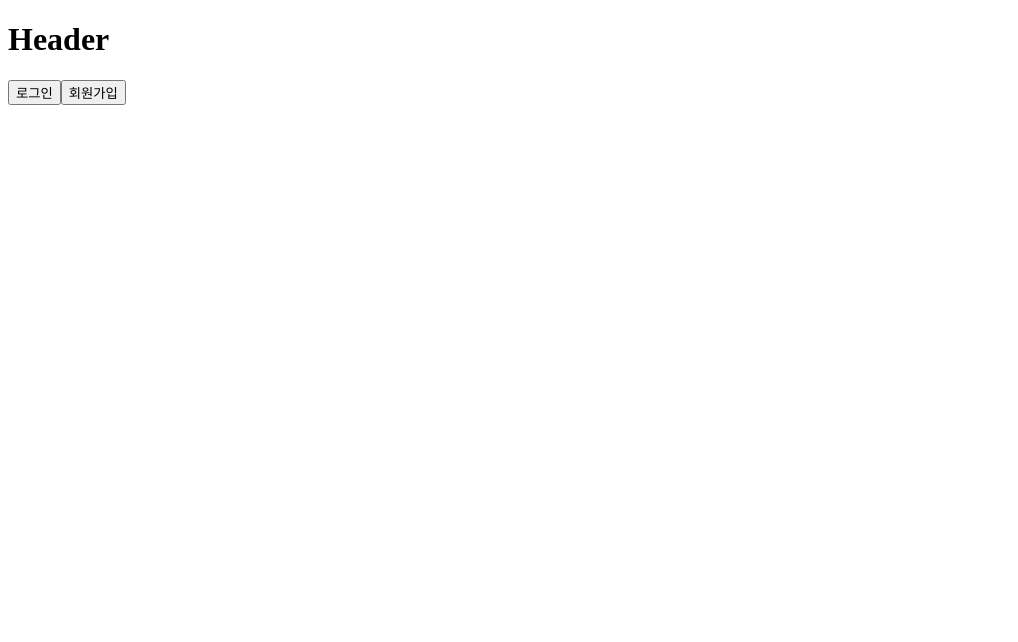
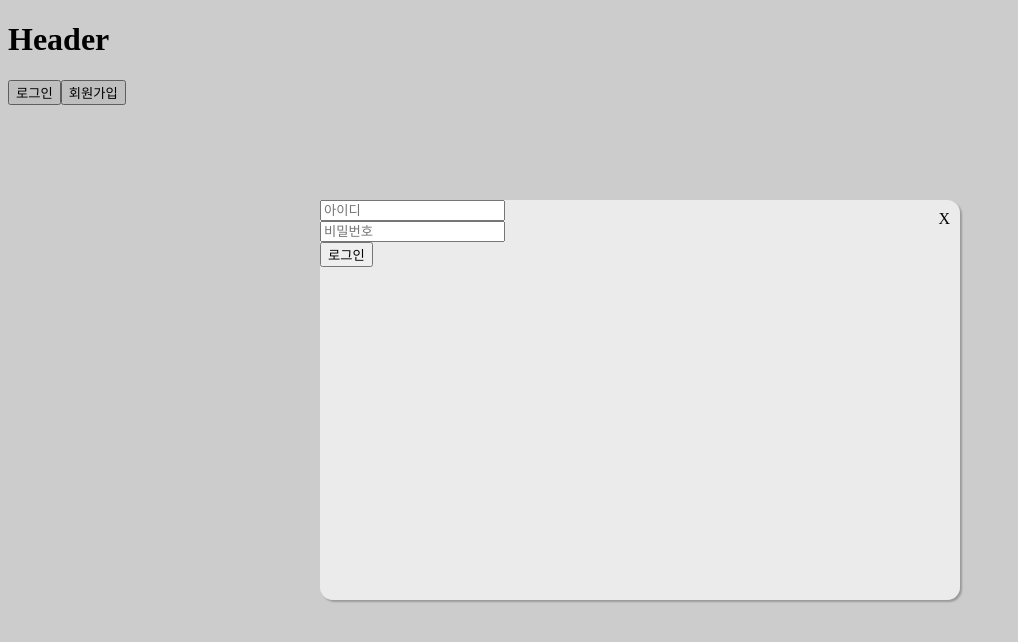
Before and after one commit to PROVIT-TEAM/provit-frontend, a React (Create React App) app: page / in a window 1280 px wide. Both pictures are taken after a click on the button "로그인". Shown: the top 642 px of the page, without its empty margins (0-1018 px from the left). Built offline with nearby package versions, Linux system fonts and the light colour scheme.

Commit message:
#4 login api 호출 mock 데이터를 사용해서 token 정보 저장

```diff
--- a/package.json
+++ b/package.json
@@ -10,6 +10,7 @@
     "@types/node": "^16.18.67",
     "@types/react": "^18.2.41",
     "@types/react-dom": "^18.2.17",
+    "axios": "^1.6.2",
     "react": "^18.2.0",
     "react-dom": "^18.2.0",
     "react-scripts": "5.0.1",
--- /dev/null
+++ b/src/api/axios.js
@@ -0,0 +1,8 @@
+import axios from "axios";
+
+const SERVER_URL = "http://localhost:3000";
+const instance = axios.create({
+  baseURL: SERVER_URL,
+});
+
+export default instance;
--- a/src/components/layouts/Header.tsx
+++ b/src/components/layouts/Header.tsx
@@ -1,23 +1,33 @@
 import React, { useState } from "react";
 import JoinModal from "../modals/JoinModal";
+import LoginModal from "../modals/LoginModal";
+const Header = () => {
+  const [isOpenLoginModal, setIspenLoginModal] = useState(false);
+  const [isOpenJoinModal, setIsOpenJoinModal] = useState(false);
 
-const Header = () => {
-  const [isOpenModal, setIsOpenModal] = useState(false);
-
-  const openModal = () => {
-    setIsOpenModal(true);
+  const openLoginModal = () => {
+    setIspenLoginModal(true);
   };
 
-  const closeModal = () => {
-    setIsOpenModal(false);
+  const closeLoginModal = () => {
+    setIspenLoginModal(false);
+  };
+
+  const openJoinModal = () => {
+    setIsOpenJoinModal(true);
+  };
+
+  const closeJoinModal = () => {
+    setIsOpenJoinModal(false);
   };
 
   return (
     <div>
       <h1>Header</h1>
-      <button>로그인</button>
-      <button onClick={openModal}>회원가입</button>
-      {isOpenModal && <JoinModal closeModal={closeModal} />}
+      <button onClick={openLoginModal}>로그인</button>
+      {isOpenLoginModal && <LoginModal closeModal={closeLoginModal} />}
+      <button onClick={openJoinModal}>회원가입</button>
+      {isOpenJoinModal && <JoinModal closeModal={closeJoinModal} />}
     </div>
   );
 };
--- /dev/null
+++ b/src/components/modals/LoginModal.tsx
@@ -0,0 +1,53 @@
+import React, { useState } from "react";
+import ModalOverlay from "./ModalOverlay";
+import axios from "../../api/axios";
+import apis from "../../api/apis";
+
+const LoginModal = ({ closeModal }: any) => {
+  const [user, setUser] = useState({
+    username: "",
+    password: "",
+  });
+
+  const [isAuthenticated, setAuthenticated] = useState(false);
+
+  const handleChange = (event: any) => {
+    setUser({ ...user, [event.target.name]: event.target.value });
+  };
+
+  const login = async () => {
+    try {
+      const response = await axios.get(apis.login);
+      const jwtToken = response.data["token"];
+      if (jwtToken !== null) {
+        sessionStorage.setItem("jwt", jwtToken);
+        setAuthenticated(true);
+      }
+    } catch (err) {
+      console.log(err);
+    }
+  };
+
+  return (
+    <ModalOverlay closeModal={closeModal}>
+      <div>
+        <div>
+          <input name="username" placeholder="아이디" onChange={handleChange} />
+        </div>
+        <div>
+          <input
+            type="password"
+            name="password"
+            placeholder="비밀번호"
+            onChange={handleChange}
+          />
+        </div>
+        <div>
+          <button onClick={login}>로그인</button>
+        </div>
+      </div>
+    </ModalOverlay>
+  );
+};
+
+export default LoginModal;
```
Also changed, not shown: 1 other file (tests, documents, lock files or other folders).
